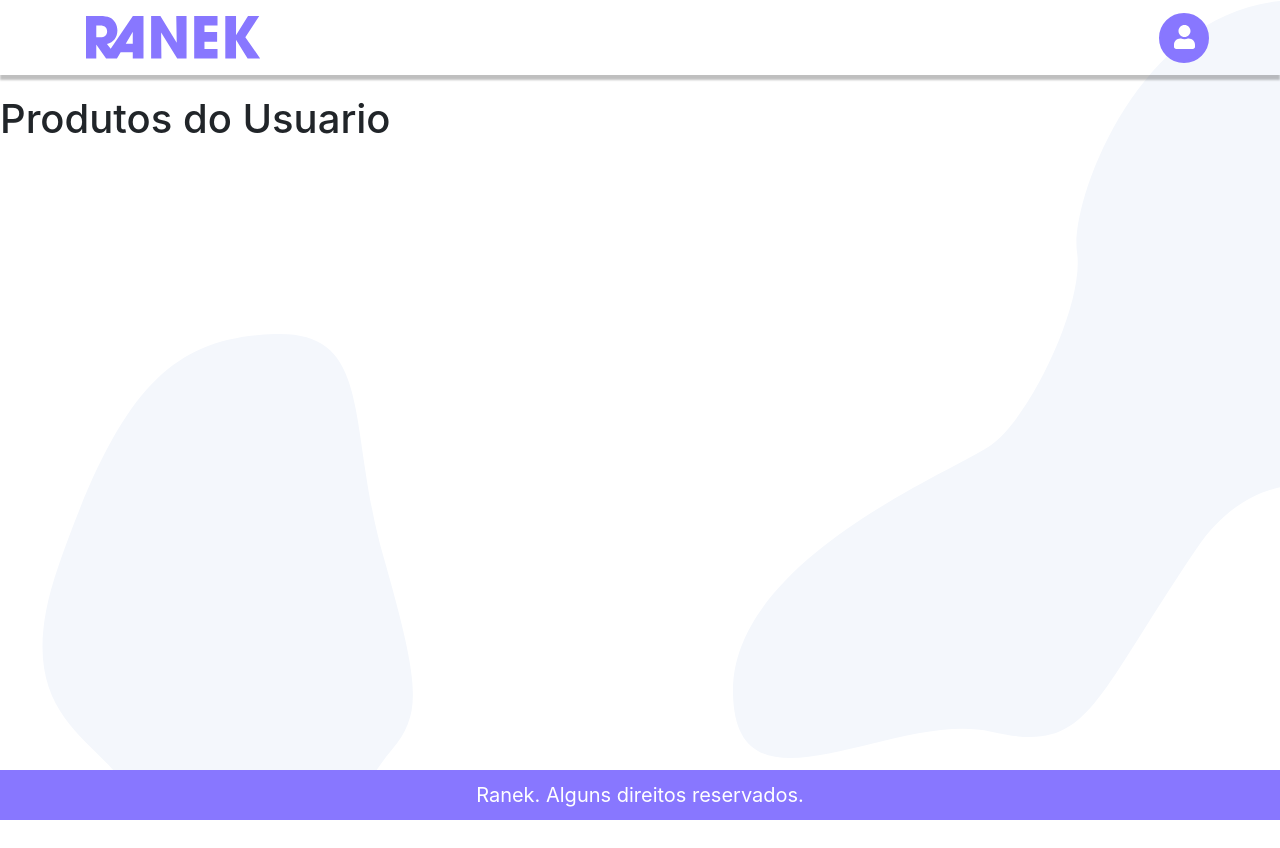
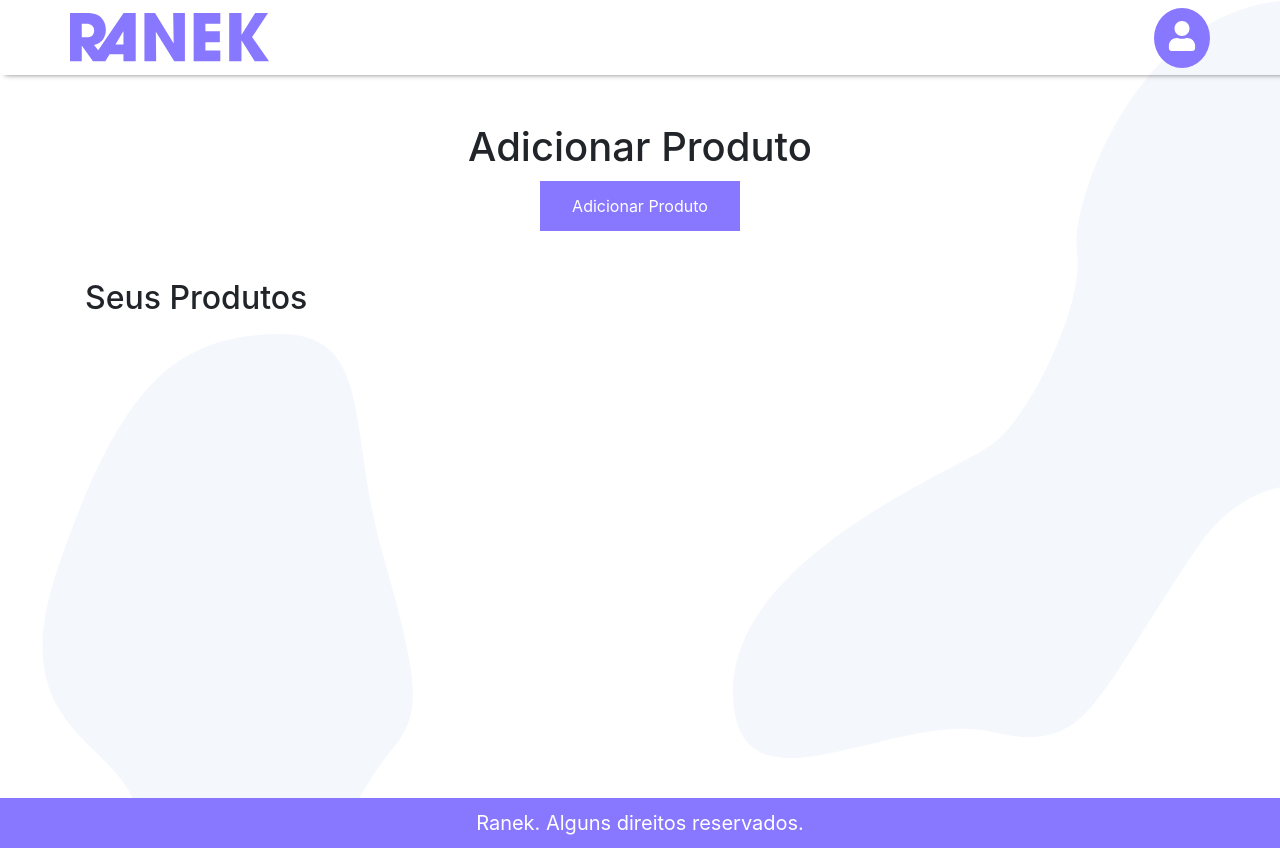
Before and after one commit to EdsonYogi/Ranek, a Vue app: page /usuario in a window 1280 px wide. Before the commit the page ends 820 px from the top, so only its background shows below. Built offline with nearby package versions, Linux system fonts and the light colour scheme.

Commit message:
header modificado e adicionar funcao para adiconar e deletar produtos.

```diff
--- a/src/App.vue
+++ b/src/App.vue
@@ -41,10 +41,12 @@ a:hover {
   background-color: #87f;
   border: 3px solid #87f;
   color: white;
+  transition-duration: 0.5s;
 }
 
 .btn-ranek:hover {
-  background-color: transparent;
+  background-color: white;
+  border: 3px solid #87f;
   color: #87f;
 }
 
--- a/src/components/TheHeader.vue
+++ b/src/components/TheHeader.vue
@@ -1,55 +1,59 @@
 <template>
   <header>
-    <nav>
-      <div class="container p-0">
-        <ul class="menu nav justify-content-between align-items-center px-3">
-          <li class="nav-item">
-            <router-link to="/">
-              <img class="logo" src="@/assets/ranek.svg" alt="logo" />
-            </router-link>
-          </li>
-          <div class="row">
-            <b-dropdown split text="Menu" class="m-md-2" to="/usuario" v-if="$store.state.login">
-              <b-dropdown-item>
-                <router-link :to="{ name: 'usuario' }">Produtos</router-link>
-              </b-dropdown-item>
-              <b-dropdown-item>
-                <router-link :to="{ name: 'venda' }">Vendas</router-link>
-              </b-dropdown-item>
-              <b-dropdown-item>
-                <router-link :to="{ name: 'compra' }">Compras</router-link>
-              </b-dropdown-item>
-              <b-dropdown-item>
-                <router-link :to="{ name: 'editar' }">Editar Perfil</router-link>
-              </b-dropdown-item>
-              <b-dropdown-divider></b-dropdown-divider>
-              <b-dropdown-item @click="deslogarUsuario">
-                <div class="deslogar">
-                  <span>Logout</span>
-                  <font-awesome-icon icon="sign-out-alt" />
-                </div>
-              </b-dropdown-item>
-            </b-dropdown>
-            <router-link class="login btn btn-ranek btn-lg" v-else to="/login" tag="button">
-              <font-awesome-icon icon="user" />
-            </router-link>
-          </div>
-        </ul>
+    <div class="container">
+      <div class="cabecalho row">
+        <router-link class="logo" to="/">
+          <img src="@/assets/ranek.svg" alt="logo" />
+        </router-link>
+        <router-link class="login btn-ranek" to="/login" v-if="!$store.state.login">
+          <font-awesome-icon icon="user" />
+        </router-link>
+        <div v-else>
+          <button class="logado btn-ranek" @click="dropdownAction">
+            {{nome}}
+            <font-awesome-icon icon="caret-down" />
+          </button>
+          <ul class="dropdown-lista" v-if="dropdown">
+            <li>
+              <router-link class="btn-ranek" :to="{name: 'usuario'}">Produtos</router-link>
+            </li>
+            <li>
+              <router-link class="btn-ranek" :to="{name: 'venda'}">Vendas</router-link>
+            </li>
+            <li>
+              <router-link class="btn-ranek" :to="{name: 'compra'}">Compras</router-link>
+            </li>
+            <li>
+              <router-link class="btn-ranek" :to="{name: 'editar'}">Editar Perfil</router-link>
+            </li>
+            <li>
+              <button class="btn-ranek" to @click="deslogarUsuario ">Logout</button>
+            </li>
+          </ul>
+        </div>
       </div>
-    </nav>
+    </div>
   </header>
 </template>
-
 <script>
 export default {
   name: "TheHeader",
+  data() {
+    return {
+      dropdown: false
+    };
+  },
   computed: {
     nome() {
       return this.$store.state.usuario.nome;
     }
   },
   methods: {
+    dropdownAction() {
+      this.dropdown = !this.dropdown;
+    },
     deslogarUsuario() {
+      this.dropdown = false;
       this.$store.dispatch("deslogarUsuario");
       this.$router.push("/login");
     }
@@ -58,65 +62,56 @@ export default {
 </script>
 
 <style scoped>
-nav {
-  background-color: transparent;
+header {
+  display: flex;
+  align-items: center;
   width: 100%;
-  height: 75px;
-  box-shadow: 0px 5px 2px rgba(0, 0, 0, 0.25);
+  min-height: 75px;
+  box-shadow: 5px 0 5px rgba(0, 0, 0, 0.5);
 }
 
-.menu {
-  min-height: 75px;
+.cabecalho {
+  justify-content: space-between;
+  align-items: center;
 }
 
-.menu .logo {
-  width: 175px;
-  height: auto;
+.cabecalho .logo img {
+  width: 200px;
+  max-height: 50px;
 }
 
-.logo {
-  width: 100px;
+.cabecalho .login {
+  border-radius: 100%;
 }
 
-.login {
-  font-size: 1.5em;
-  text-transform: uppercase;
+.cabecalho .login svg {
   width: 50px;
   height: 50px;
-  padding: 0;
-  border-radius: 50%;
+  padding: 10px;
 }
 
-#__BVID__17__BV_button_ > input[to="/usuario"] {
-  margin: 0;
+.cabecalho .logado {
+  max-height: 50px;
+  width: 200px;
+  padding: 10px;
 }
 
-.logado {
-  display: flex;
-  align-items: center;
-  justify-content: center;
-  width: 175px;
-  height: 40px;
+.dropdown-lista {
+  position: absolute;
+  z-index: 999;
   padding: 0;
-  border-radius: 5px;
 }
 
-.logado span {
-  font-size: 1em;
+.dropdown-lista li {
+  list-style: none;
 }
 
-.logado svg {
-  font-size: 1.25em;
-}
-
-.logado svg {
-  margin-right: 10px;
-}
-
-.deslogar {
-  color: #87f;
-}
-.deslogar svg {
-  margin-left: 10px;
+.dropdown-lista a,
+.dropdown-lista button {
+  display: flex;
+  width: 200px;
+  height: 50px;
+  justify-content: center;
+  align-items: center;
 }
 </style>
--- /dev/null
+++ b/src/components/produtos/adicionarProduto.vue
@@ -0,0 +1,92 @@
+<template>
+  <div class="adicionar-produtos col-md-6 mx-auto my-5">
+    <h1 class="text-center">Adicionar Produto</h1>
+    <button class="btn-ranek" @click="adicionarProdutoActive" v-if="!adicionar">Adicionar Produto</button>
+    <form v-else>
+      <div>
+        <label for="produto">Produto</label>
+        <input type="text" name="produto" v-model="produto.produto" />
+      </div>
+      <div>
+        <label for="preco">Preço</label>
+        <input type="number" name="preco" v-model="produto.preco" />
+      </div>
+      <div>
+        <label for="descricao">Descricão</label>
+        <textarea name="descricao" cols="30" rows="10" v-model="produto.descricao"></textarea>
+      </div>
+      <div>
+        <label for="foto">Adicionar Foto</label>
+        <input class="foto" type="file" name="foto" ref="produto.foto" />
+      </div>
+      <button class="btn-ranek" @click.prevent="adicionarProduto">Adicionar Produto</button>
+    </form>
+  </div>
+</template>
+
+<script>
+import { api } from "@/services/services.js";
+export default {
+  name: "adionarProduto",
+  data() {
+    return {
+      produto: {
+        produto: "",
+        preco: "",
+        descricao: "",
+        foto: ""
+      },
+      adicionar: false
+    };
+  },
+  methods: {
+    adicionarProdutoActive() {
+      this.adicionar = !this.adicionar;
+    },
+    adicionarProduto() {
+      this.produto.id_usuario = this.$store.state.usuario.id;
+      api.post("/produtos", this.produto).then(() => {
+        this.$store.dispatch("getUsuarioProduto");
+      });
+    }
+  }
+};
+</script>
+
+<style scoped>
+.adicionar-produtos label {
+  display: block;
+  margin: 10px 0;
+  color: #87f;
+}
+
+.adicionar-produtos input {
+  display: block;
+  width: 100%;
+}
+
+.adicionar-produtos .foto {
+  padding: 5px;
+  color: #87f;
+}
+
+.adicionar-produtos textarea {
+  display: block;
+  width: 100%;
+  height: 100px;
+}
+
+.adicionar-produtos input:hover,
+.adicionar-produtos input:focus,
+.adicionar-produtos textarea:hover,
+.adicionar-produtos textarea:focus {
+  border: 1px solid #87f;
+}
+
+.adicionar-produtos button {
+  display: block;
+  width: 200px;
+  height: 50px;
+  margin: 10px auto;
+}
+</style>
--- /dev/null
+++ b/src/components/produtos/produtoItem.vue
@@ -0,0 +1,30 @@
+<template>
+  <router-link>
+    <div class="row">
+      <div class="img col-4">
+        <img src alt />
+      </div>
+      <div class="col-8">
+        <h1 class="text-truncate">{{produto.produto}}</h1>
+        <span>{{produto.preco}}</span>
+        <p class="text-truncate">{{produto.descricao}}</p>
+      </div>
+    </div>
+  </router-link>
+</template>
+
+<script>
+export default {
+  name: "produtoItem",
+  props: ["produto"]
+};
+</script>
+
+<style scoped>
+.img {
+  display: block;
+  width: 100px;
+  height: 100px;
+  border: 1px solid black;
+}
+</style>
--- a/src/services/services.js
+++ b/src/services/services.js
@@ -10,6 +10,9 @@ export const api = {
   },
   post(endpoint, body) {
     return axiosInstance.post(endpoint, body);
+  },
+  delete(endpoint) {
+    return axiosInstance.delete(endpoint);
   }
 };
 
--- a/src/store/index.js
+++ b/src/store/index.js
@@ -18,7 +18,8 @@ export default new Vuex.Store({
       cep: "",
       cidade: "",
       estado: ""
-    }
+    },
+    usuarioProduto: null
   },
   mutations: {
     UPDATE_LOGIN(state, payload) {
@@ -26,6 +27,12 @@ export default new Vuex.Store({
     },
     UPDATE_USUARIO(state, payload) {
       state.usuario = Object.assign(state.usuario, payload);
+    },
+    UPDATE_USUARIO_PRODUTO(state, payload) {
+      state.usuarioProduto = payload;
+    },
+    ADD_USUARIO_PRODUTO(state, payload) {
+      state.usuarioProduto.unshift(payload);
     }
   },
   actions: {
@@ -34,6 +41,13 @@ export default new Vuex.Store({
         context.commit("UPDATE_USUARIO", response.data);
         context.commit("UPDATE_LOGIN", true);
       });
+    },
+    getUsuarioProduto(context) {
+      api
+        .get(`/produtos?usuario_id=${context.state.usuario.id}`)
+        .then(response => {
+          context.commit("UPDATE_USUARIO_PRODUTO", response.data);
+        });
     },
     cadastrarUsuario(context, payload) {
       context.commit("UPDATE_USUARIO", { id: payload.email });
--- a/src/views/Usuario/Usuario.vue
+++ b/src/views/Usuario/Usuario.vue
@@ -1,8 +1,5 @@
 <template>
   <section class="usuario">
-    <div class="menu-usuario">
-      <div class="row"></div>
-    </div>
     <div class="pagina">
       <transition mode="out-in">
         <router-view></router-view>
@@ -18,18 +15,6 @@ export default {
 </script>
 
 <style scoped>
-.menu-usuario {
-  margin: 10px 30px;
-}
-.menu-usuario ul {
-  padding: 5px 10px;
-}
-
-.menu-usuario ul li {
-  margin: 5px 0;
-  padding: 0;
-}
-
 .pagina {
   min-height: calc(100vh - 125px);
 }
--- a/src/views/Usuario/UsuarioProduto.vue
+++ b/src/views/Usuario/UsuarioProduto.vue
@@ -1,11 +1,84 @@
 <template>
-  <div>
-    <h1>Produtos do Usuario</h1>
-  </div>
+  <section>
+    <div class="container">
+      <AdionarProduto />
+      <h2>Seus Produtos</h2>
+      <transition-group class="row" v-if="usuarioProduto" name="list" tag="ul">
+        <li class="col-lg-6" v-for="(produto) in usuarioProduto" :key="produto.id">
+          <button class="deletar-produto ml-auto" @click.prevent="deletarProduto(produto.id)">
+            <font-awesome-icon icon="minus-square" />
+          </button>
+          <ProdutoItem :produto="produto" />
+        </li>
+      </transition-group>
+    </div>
+  </section>
 </template>
 
 <script>
-export default {};
+import AdionarProduto from "@/components/produtos/adicionarProduto.vue";
+import ProdutoItem from "@/components/produtos/produtoItem.vue";
+import { mapState, mapActions } from "vuex";
+import { api } from "@/services/services.js";
+
+export default {
+  name: "usuarioProduto",
+  components: {
+    AdionarProduto,
+    ProdutoItem
+  },
+  computed: {
+    ...mapState(["login", "usuario", "usuarioProduto"])
+  },
+  methods: {
+    ...mapActions(["getUsuarioProduto"]),
+    deletarProduto(id) {
+      const confirmacao = window.confirm("Deseja remover este produto?");
+      if (confirmacao) {
+        api
+          .delete(`/produtos/${id}`)
+          .then(() => {
+            this.getUsuarioProduto();
+          })
+          .catch(error => {
+            window.console.log(error.response);
+          });
+      }
+    }
+  },
+  watch: {
+    login() {
+      this.getUsuarioProduto();
+    }
+  },
+  created() {
+    if (this.login) {
+      this.getUsuarioProduto();
+    }
+  }
+};
 </script>
 
-<style></style>
+<style scoped>
+ul {
+  padding: 0;
+}
+li {
+  list-style: none;
+}
+
+.deletar-produto {
+  display: block;
+  border: 0;
+  padding: 0;
+}
+
+.deletar-produto svg {
+  display: block;
+  width: 30px;
+  height: 30px;
+  padding: 0;
+  border: 2px solid #87f;
+  color: #87f;
+}
+</style>
```
Also changed, not shown: src/main.js (+8 -7 lines).
